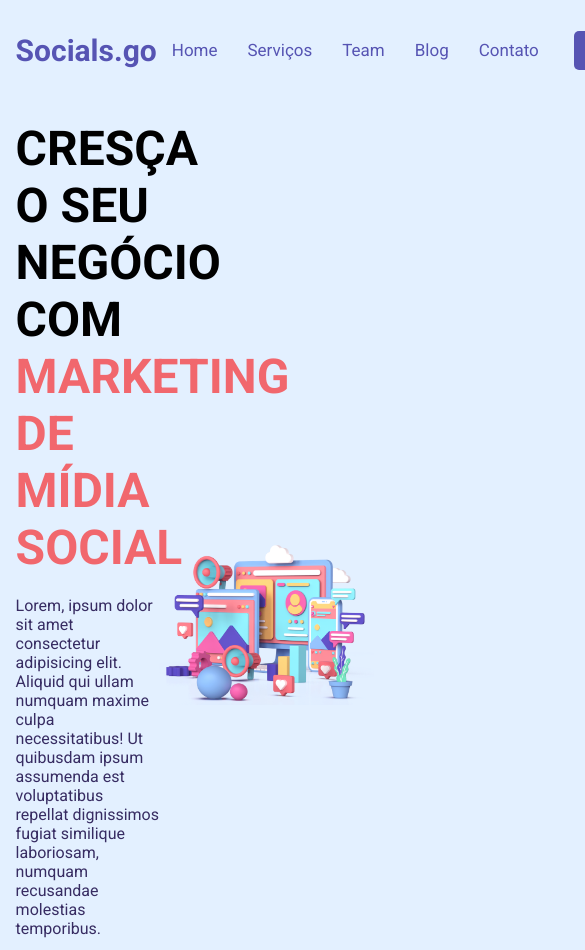
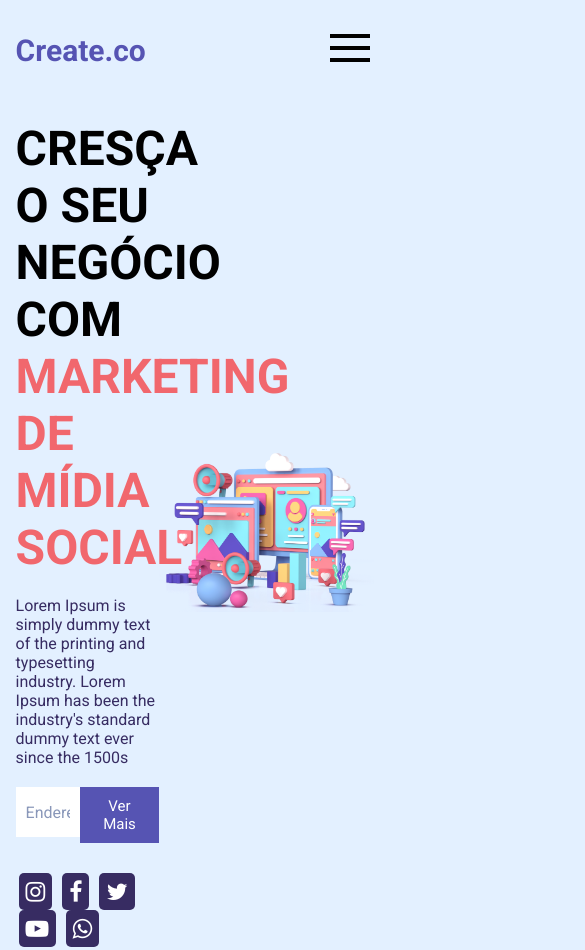
Before and after one commit to BorgesAbraao10/clone-site-responsivo, a plain HTML site: page site/index.html in a window 390 px wide. Shown: the top 950 px of the page, 585 px wide, since content can reach past the window. Drawn offline with Linux system fonts and the light colour scheme.

Commit message:
Last update

```diff
--- a/site/index.html
+++ b/site/index.html
@@ -17,19 +17,19 @@
       <!-- nav -->
       <nav>
         <div class="logo">
-          <a href="index.html">Socials.go</a>
+          <a href="index.html">Create.co</a>
         </div>
         <ul>
           <li><a href="#">Home</a></li>
           <li><a href="#">Serviços</a></li>
           <li><a href="#">Team</a></li>
           <li><a href="#">Blog</a></li>
-          <li><a href="#">Contato</a></li>
-
-          <button>Login</button>
+          <li><a href="#">nos contacte</a></li>
+          <li><a href="#">Login</a></li>
+          <button>Começando</button>
         </ul>
         <div class="menu-icon">
-          <img src="./Assets/jornada-marketing.png" />
+          <img src="./Assets/menu.png" />
         </div>
       </nav>
       <!-- end nav -->
@@ -37,10 +37,9 @@
         <div class="text-bx">
           <h1>Cresça o seu negócio com <b> marketing de mídia social </b></h1>
           <p>
-            Lorem, ipsum dolor sit amet consectetur adipisicing elit. Aliquid
-            qui ullam numquam maxime culpa necessitatibus! Ut quibusdam ipsum
-            assumenda est voluptatibus repellat dignissimos fugiat similique
-            laboriosam, numquam recusandae molestias temporibus.
+            Lorem Ipsum is simply dummy text of the printing and typesetting
+            industry. Lorem Ipsum has been the industry's standard dummy text
+            ever since the 1500s
           </p>
 
           <div class="input-bx">
--- a/site/styles.css
+++ b/site/styles.css
@@ -1,61 +1,53 @@
 @import url("https://fonts.googleapis.com/css2?family=Roboto:ital,wght@0,100;0,300;0,400;0,500;0,700;0,900;1,100;1,300;1,400;1,500;1,700;1,900&display=swap");
-
 * {
   margin: 0;
   padding: 0;
+  box-sizing: border-box;
   font-family: "Roboto", sans-serif;
 }
-
 body {
   background-color: #e3f0ff;
   min-height: 100vh;
 }
-
 .container {
   max-width: 1300px;
   margin: 0 auto;
   padding: 0 4%;
 }
-
 nav {
   display: flex;
   justify-content: space-between;
   align-items: center;
   height: 100px;
 }
-
 nav .menu-icon {
   cursor: pointer;
   display: none;
 }
-
 nav .logo a {
   font-size: 30px;
   font-weight: bold;
   color: #5654b3;
   text-decoration: none;
 }
-
 nav ul {
   display: flex;
   list-style: none;
   align-items: center;
 }
-
 nav ul li {
   padding: 0 15px;
 }
-
 nav ul li a {
   text-decoration: none;
   font-size: 17px;
+  text-transform: uppercase;
   color: #5654b3;
 }
-
 nav ul button {
   border: none;
   background-color: #5654b3;
-  color: #e3f0ff;
+  color: white;
   padding: 10px 20px;
   border-radius: 5px;
   font-size: 16px;
@@ -63,41 +55,34 @@
   margin-left: 20px;
   cursor: pointer;
 }
-
 main {
   margin-top: 20px;
   display: flex;
   align-items: center;
   justify-content: space-between;
 }
-
 .text-bx {
   width: 40%;
 }
-
 .text-bx h1 {
   font-size: 3rem;
   text-transform: uppercase;
 }
-
 .text-bx h1 b {
   color: #f1676d;
 }
-
 .text-bx p {
   color: #372c62;
   font-weight: 400;
   margin-top: 20px;
 }
-
 .text-bx .input-bx {
   margin: 20px 0;
   display: flex;
 }
-
 .text-bx .input-bx input {
   width: 60%;
-  font-display: block;
+  display: block;
   height: 50px;
   padding: 10px;
   border: none;
@@ -105,11 +90,9 @@
   color: #8997b9;
   font-size: 16px;
 }
-
 .text-bx .input-bx input::placeholder {
   color: #8997b9;
 }
-
 .text-bx .input-bx button {
   outline: none;
   border: none;
@@ -119,11 +102,9 @@
   cursor: pointer;
   font-size: 15px;
 }
-
 .medias-socias {
   margin-top: 30px;
 }
-
 .medias-socias a {
   text-decoration: none;
 }
@@ -131,17 +112,34 @@
 .medias-socias i {
   font-size: 23px;
   margin: 0 3px;
-  color: #e3f0ff;
+  color: white;
   background-color: #372c62;
   padding: 7px;
   border-radius: 5px;
 }
-
 .img-bx {
   width: 60%;
-  }
-
+}
 .img-bx img {
   width: 100%;
+}
 
+@media (max-width: 970px) {
+  nav .menu-icon {
+    display: block;
+  }
+  nav ul {
+    position: fixed;
+    width: 60%;
+    height: 100%;
+    top: 0;
+    left: 0;
+    transform: translateX(-100%);
+    display: flex;
+    align-items: center;
+    flex-direction: column;
+    justify-content: center;
+    transition: 0.3s ease-in;
+    background-color: #5654b3;
+  }
 }
```
